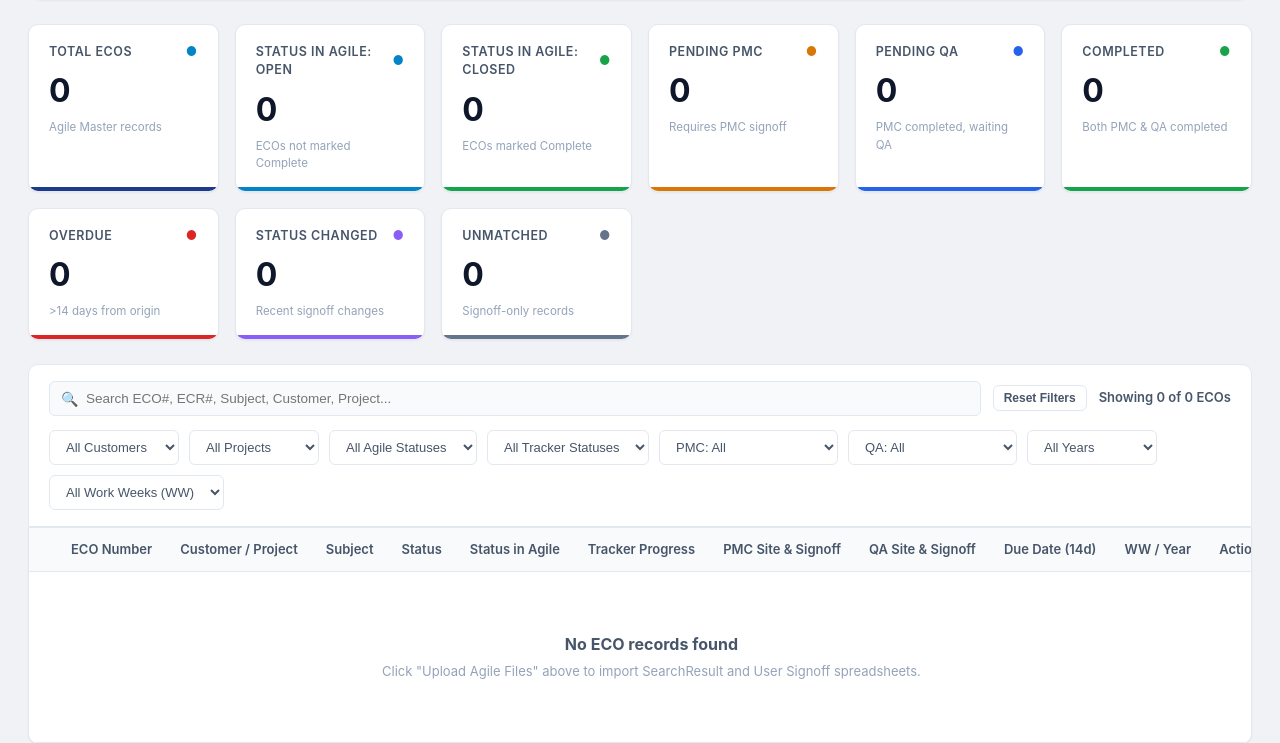
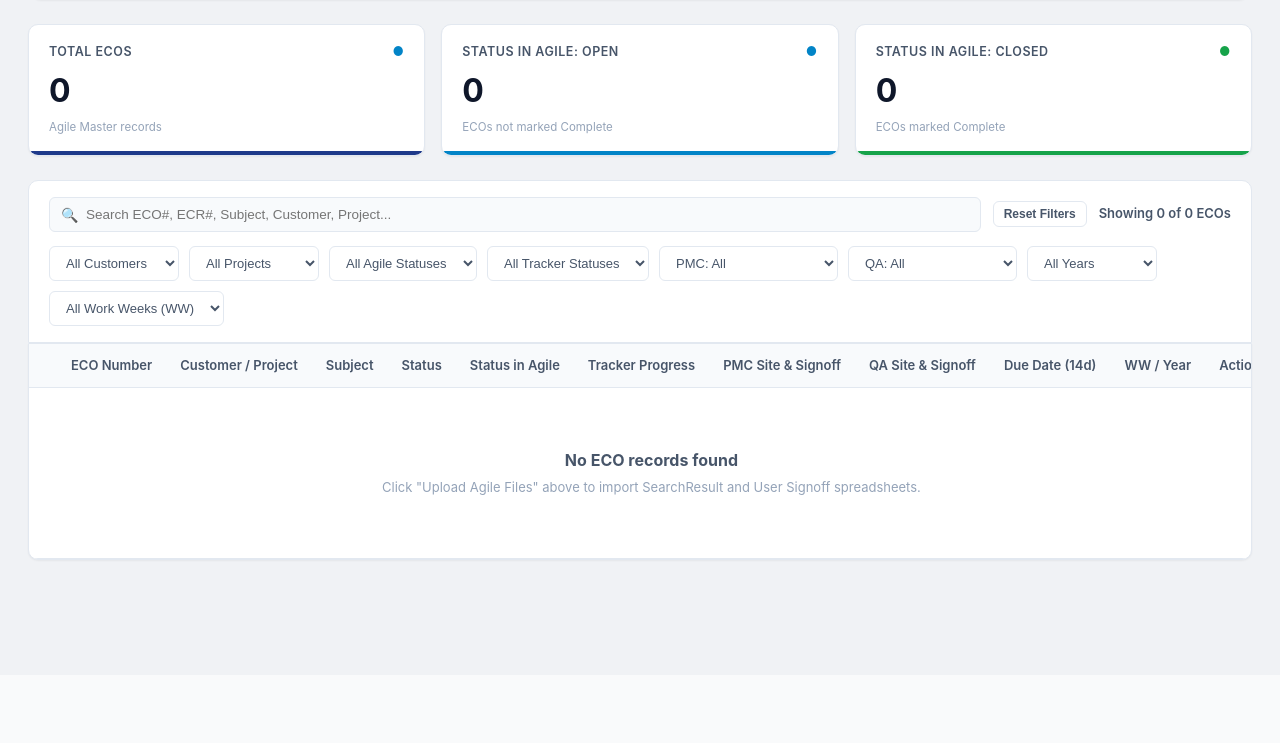
Before and after one commit to TehRuQian/eco, a PHP site: page / in a window 1280 px wide. Shown: the part 125-868 px from the top of the page. After the commit the page ends 686 px from the top, so only its background shows below. Run offline with PHP 8.4, Linux system fonts and the light colour scheme; data that the repository does not hold is empty.

Commit message:
keep only 3 kpi cards

```diff
--- a/assets/js/app.js
+++ b/assets/js/app.js
@@ -47,16 +47,6 @@ document.addEventListener('DOMContentLoaded', function () {
                     document.getElementById('kpiTotalEco').textContent = s.total_eco;
                     document.getElementById('kpiAgileOpen').textContent = s.agile_open;
                     document.getElementById('kpiAgileClosed').textContent = s.agile_closed;
-                    document.getElementById('kpiPendingPmc').textContent = s.pending_pmc;
-                    document.getElementById('kpiPendingQa').textContent = s.pending_qa;
-                    document.getElementById('kpiCompleted').textContent = s.completed;
-                    document.getElementById('kpiOverdue').textContent = s.overdue;
-
-                    const changedEl = document.getElementById('kpiStatusChanged');
-                    if (changedEl) changedEl.textContent = s.status_changed;
-
-                    const unmatchedEl = document.getElementById('kpiUnmatched');
-                    if (unmatchedEl) unmatchedEl.textContent = s.unmatched_signoff;
                 }
             })
             .catch(err => console.error('Failed to refresh KPIs:', err));
--- a/index.php
+++ b/index.php
@@ -313,66 +313,6 @@ if ($pdo) {
             </div>
             <div class="kpi-value" id="kpiAgileClosed"><?= number_format($agileClosed) ?></div>
             <div class="kpi-subtext">ECOs marked Complete</div>
-            <div class="kpi-indicator"></div>
-        </div>
-
-        <div class="kpi-card pending-pmc" data-filter="pending_pmc">
-            <div class="kpi-label">
-                <span>Pending PMC</span>
-                <span style="color:#d97706;">●</span>
-            </div>
-            <div class="kpi-value" id="kpiPendingPmc"><?= number_format($pendingPmc) ?></div>
-            <div class="kpi-subtext">Requires PMC signoff</div>
-            <div class="kpi-indicator"></div>
-        </div>
-
-        <div class="kpi-card pending-qa" data-filter="pending_qa">
-            <div class="kpi-label">
-                <span>Pending QA</span>
-                <span style="color:#2563eb;">●</span>
-            </div>
-            <div class="kpi-value" id="kpiPendingQa"><?= number_format($pendingQa) ?></div>
-            <div class="kpi-subtext">PMC completed, waiting QA</div>
-            <div class="kpi-indicator"></div>
-        </div>
-
-        <div class="kpi-card completed" data-filter="completed">
-            <div class="kpi-label">
-                <span>Completed</span>
-                <span style="color:#16a34a;">●</span>
-            </div>
-            <div class="kpi-value" id="kpiCompleted"><?= number_format($completed) ?></div>
-            <div class="kpi-subtext">Both PMC & QA completed</div>
-            <div class="kpi-indicator"></div>
-        </div>
-
-        <div class="kpi-card overdue" data-filter="overdue">
-            <div class="kpi-label">
-                <span>Overdue</span>
-                <span style="color:#dc2626;">●</span>
-            </div>
-            <div class="kpi-value" id="kpiOverdue"><?= number_format($overdue) ?></div>
-            <div class="kpi-subtext">&gt;14 days from origin</div>
-            <div class="kpi-indicator"></div>
-        </div>
-
-        <div class="kpi-card status-changed" data-filter="status_changed">
-            <div class="kpi-label">
-                <span>Status Changed</span>
-                <span style="color:#8b5cf6;">●</span>
-            </div>
-            <div class="kpi-value" id="kpiStatusChanged"><?= number_format($statusChanged) ?></div>
-            <div class="kpi-subtext">Recent signoff changes</div>
-            <div class="kpi-indicator"></div>
-        </div>
-
-        <div class="kpi-card unmatched" data-filter="unmatched">
-            <div class="kpi-label">
-                <span>Unmatched</span>
-                <span style="color:#64748b;">●</span>
-            </div>
-            <div class="kpi-value" id="kpiUnmatched"><?= number_format($unmatchedSignoff) ?></div>
-            <div class="kpi-subtext">Signoff-only records</div>
             <div class="kpi-indicator"></div>
         </div>
     </section>
```
